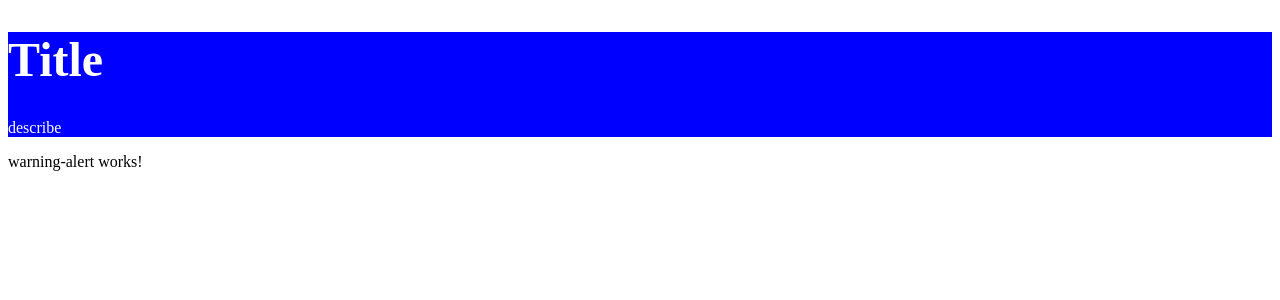
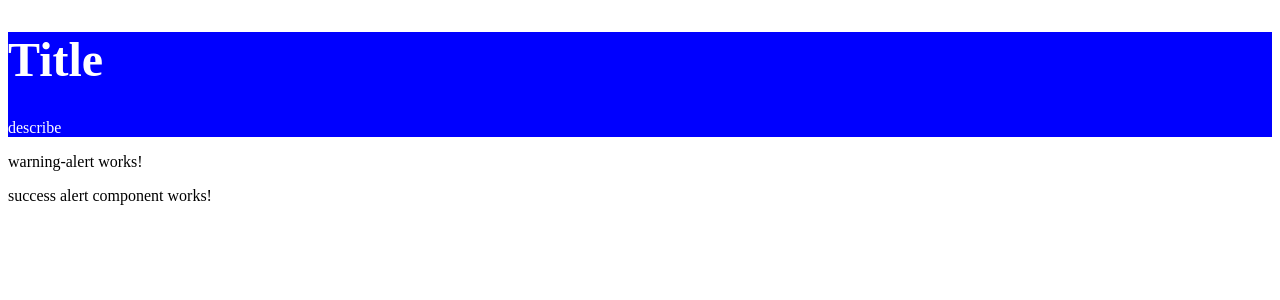
Before and after one commit to mattyl006/angular-learning, an Angular app in the folder my-first-app/: page / in a window 1280 px wide. Shown: the top 300 px of the page. Built offline with nearby package versions, Linux system fonts and the light colour scheme.

Commit message:
new component: success-alert works

```diff
--- /dev/null
+++ b/my-first-app/src/app/alerts/success-alert/success-alert.component.html
@@ -0,0 +1 @@
+<p>success alert component works!</p>
--- /dev/null
+++ b/my-first-app/src/app/alerts/success-alert/success-alert.component.ts
@@ -0,0 +1,15 @@
+import { Component, OnInit } from '@angular/core';
+
+@Component({
+  selector: 'app-success-alert',
+  templateUrl: './success-alert.component.html',
+  styleUrls: ['./success-alert.component.scss']
+})
+export class SuccessAlertComponent implements OnInit {
+
+  constructor() { }
+
+  ngOnInit(): void {
+  }
+
+}
--- a/my-first-app/src/app/app.component.html
+++ b/my-first-app/src/app/app.component.html
@@ -5,4 +5,5 @@
 
 <section>
   <app-warning-alert></app-warning-alert>
+  <app-success-alert></app-success-alert>
 </section>
--- a/my-first-app/src/app/app.module.ts
+++ b/my-first-app/src/app/app.module.ts
@@ -3,11 +3,13 @@ import { NgModule } from '@angular/core';
 
 import { AppComponent } from './app.component';
 import { WarningAlertComponent } from './alerts/warning-alert/warning-alert.component';
+import { SuccessAlertComponent } from './alerts/success-alert/success-alert.component';
 
 @NgModule({
   declarations: [
     AppComponent,
-    WarningAlertComponent
+    WarningAlertComponent,
+    SuccessAlertComponent
   ],
     imports: [
         BrowserModule
```
Also changed, not shown: my-first-app/src/app/alerts/success-alert/success-alert.component.scss (added).
